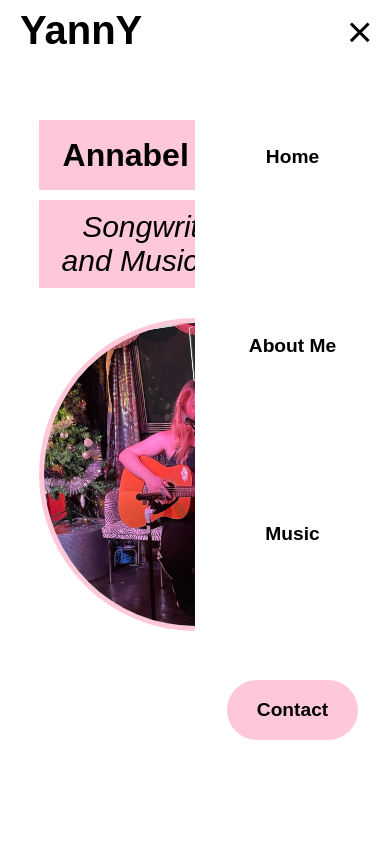
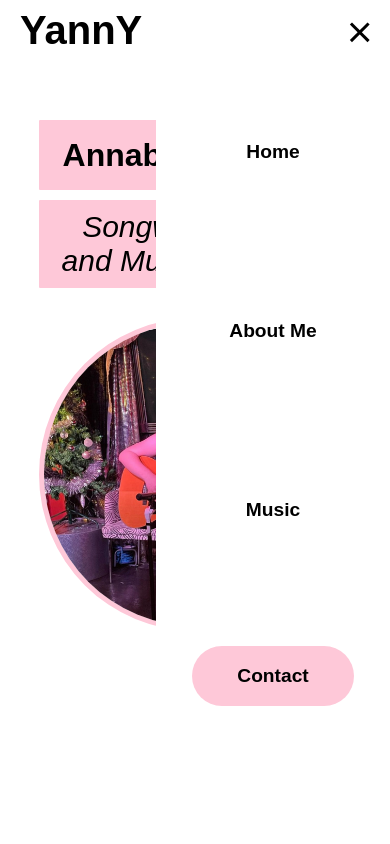
Before and after one commit to KindredSM/YannY-Website-main, a plain HTML site: page index.html in a window 390 px wide. Both pictures are taken after a click on the element 359 px from the left and 32 px from the top of the page. Shown: the top 844 px of the page. Drawn offline with Linux system fonts and the light colour scheme.

Commit message:
minor nav tweak

```diff
--- a/Style.css
+++ b/Style.css
@@ -290,7 +290,7 @@ h6 {
     display: grid;
     grid-template-columns: auto;
     margin: 0;
-    width: 50%;
+    width: 60%;
     height: 100vh;
     position: absolute;
     right: -1000px;
@@ -305,11 +305,13 @@ h6 {
     top: 100%;
     right: 0%;
     opacity: 1;
+    top: 100%;
     transition: all 0.5s ease;
     z-index: 99;
     height: 100vh;
     font-size: 1.2rem;
-    padding-bottom: 20%;
+    padding-bottom: 30%;
+    z-index: -1;
   }
 
   .navbar__toggle .bar {
```
